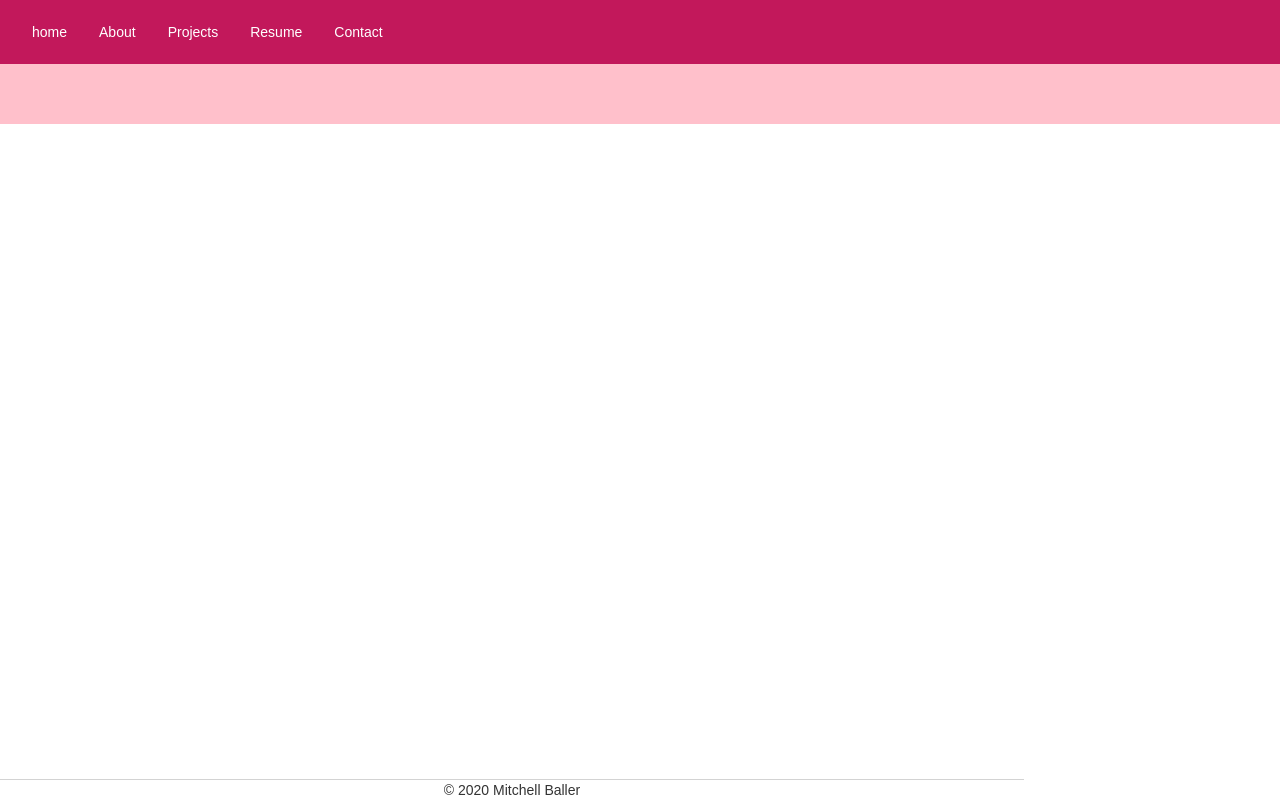
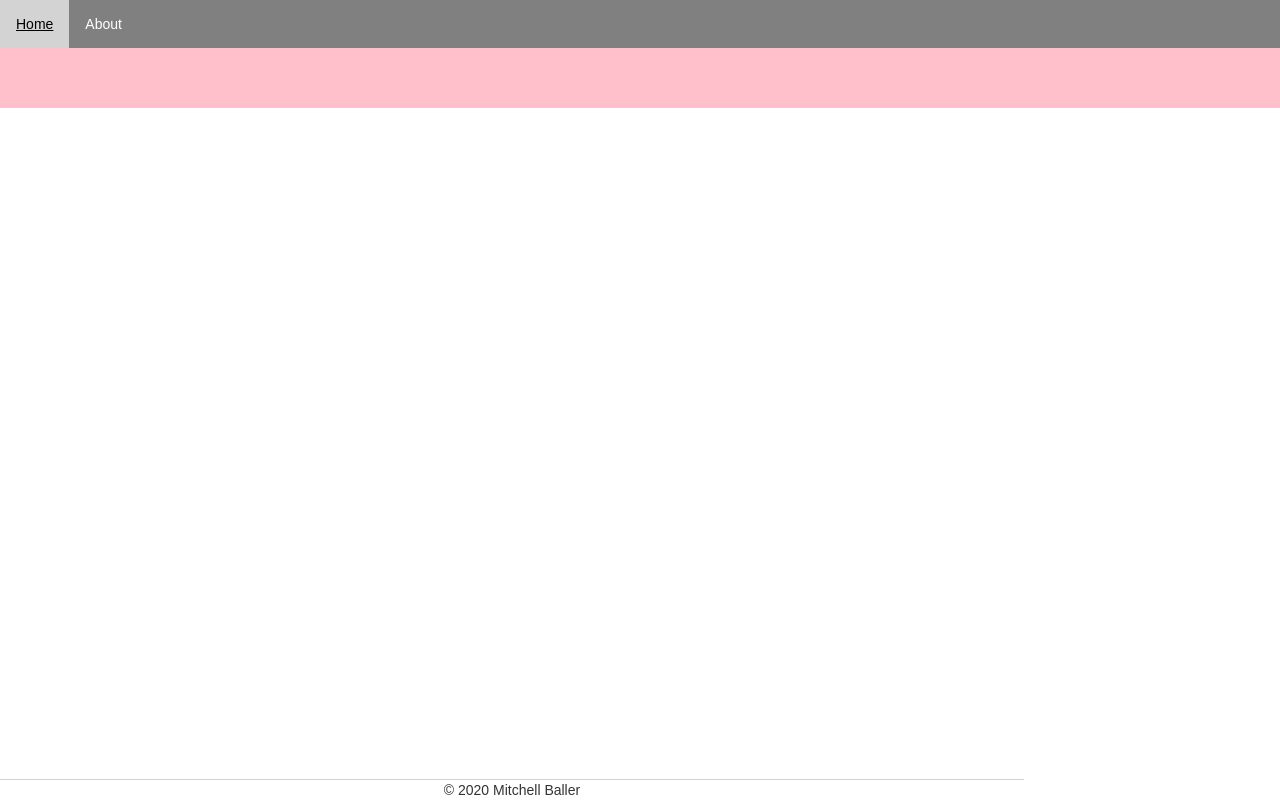
Before and after one commit to mitchellballer/personal_site, an Angular app in the folder angular/personal-site/: page / in a window 1280 px wide. Built offline with nearby package versions, Linux system fonts and the light colour scheme.

Commit message:
proof of concept for the toolbar/header

```diff
--- a/angular/personal-site/src/app/app.component.css
+++ b/angular/personal-site/src/app/app.component.css
@@ -3,3 +3,27 @@
     display: flex;
     align-content: center;
 }
+
+ul {
+    list-style-type: none;
+    margin: 0;
+    padding: 0;
+    overflow: hidden;
+    background-color: gray;
+}
+
+li{
+    float: left;
+}
+
+li a {
+    display: block;
+    color: white;
+    text-align: center;
+    padding: 14px 16px;
+}
+
+li a:hover{
+    background-color: lightgray;
+    color: black;
+}
--- a/angular/personal-site/src/app/app.component.html
+++ b/angular/personal-site/src/app/app.component.html
@@ -1,3 +1,5 @@
+
+<!--
 <mat-toolbar color="primary">
     <span class="manu-spacer"></span>
     <mat-toolbar-row>
@@ -9,6 +11,13 @@
     </mat-toolbar-row>
 </mat-toolbar>
 
+-->
+
+<ul>
+    <li><a [routerLink]="'/home'">Home</a></li>
+    <li><a>About</a></li>
+</ul>
+
 <div class="mat-app-background basic-container">
     <router-outlet></router-outlet>
 
```
